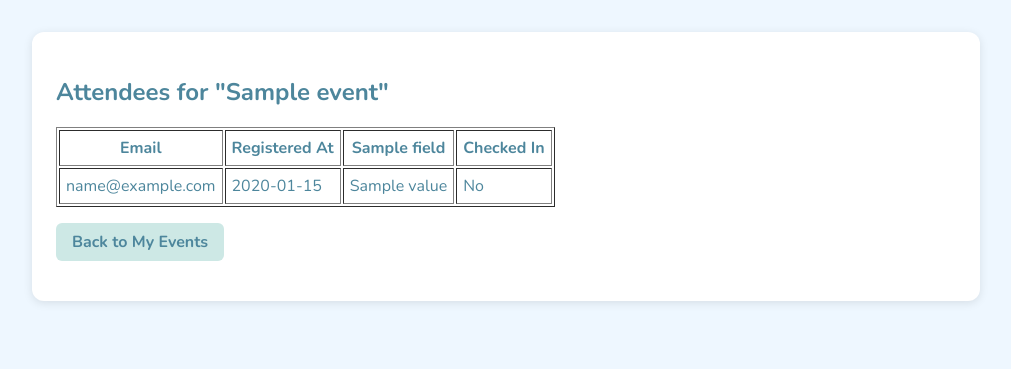
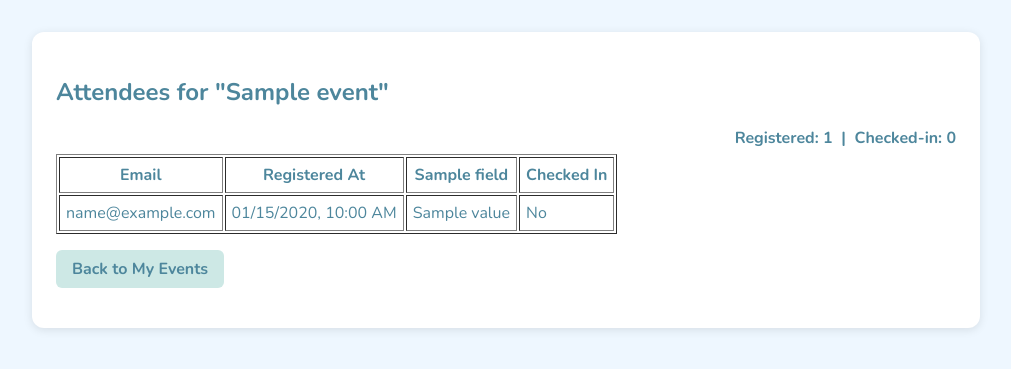
Before and after one commit to TheAngevil/EventFinder, a Flask app: template app/templates/attendees.html in a window 1280 px wide. Shown: the part 207-576 px from the top of the page, without its empty margins (134-1145 px from the left). Run offline with Flask 3, Linux system fonts and the light colour scheme; the template is opened without the code that fills it: most values are stand-ins (such as "Sample title", 1, 10 or a date in 2020); parts of the project's set-up code (start-up, migrations or seed data) failed here and were passed over; some libraries are stand-ins or nearby versions.

Commit message:
Impletment the Attendees functions

```diff
--- a/app/templates/attendees.html
+++ b/app/templates/attendees.html
@@ -1,6 +1,18 @@
 {% extends "layout.html" %}
 {% block content %}
 <h2>{{ _('Attendees for "%(t)s"', t=event.title) }}</h2>
+
+
+{# ── 報名統計 ──────────────────────────── #}
+{% set total     = attendees|length %}
+{% set confirmed = attendees
+                   |selectattr('is_checked_in', 'equalto', true)
+                   |list
+                   |length %}
+<div style="text-align:right; font-weight:bold; margin-bottom:0.3rem;">
+  {{ _('Registered') }}: {{ total }} &nbsp;|&nbsp;
+  {{ _('Checked-in') }}: {{ confirmed }}
+</div>
 
 <form method="POST">
   <table border="1" cellpadding="6">
@@ -18,7 +30,11 @@
       {% for at in attendees %}
         <tr>
           <td>{{ at.email }}</td>
-          <td>{{ at.submitted_at[:-9] }}</td>
+          <td>
+            <span class="ts" data-iso="{{ at.submitted_at }}">
+                {{ at.submitted_at }}
+            </span>
+          </td>
           {% for a in at.answers %}
             <td>{{ a.value }}</td>
           {% endfor %}
@@ -36,6 +52,21 @@
     </tbody>
   </table>
 
+<script>
+document.addEventListener('DOMContentLoaded', () => {
+  const opts = { year:'numeric', month:'2-digit', day:'2-digit',
+                 hour:'2-digit', minute:'2-digit' };
+  document.querySelectorAll('.ts').forEach(span => {
+    const iso  = span.dataset.iso;
+    console.log(iso)
+    if(!iso) return;
+    const dt   = new Date(iso);      // 直接用瀏覽器時區
+      console.log(dt)
+    span.textContent = dt.toLocaleString(undefined, opts);
+  });
+});
+</script>
+
   {% if editable %}
     <div style="margin-top:1rem">
       <input type="hidden" name="csrf_token" value="{{ csrf_token() }}">
```
